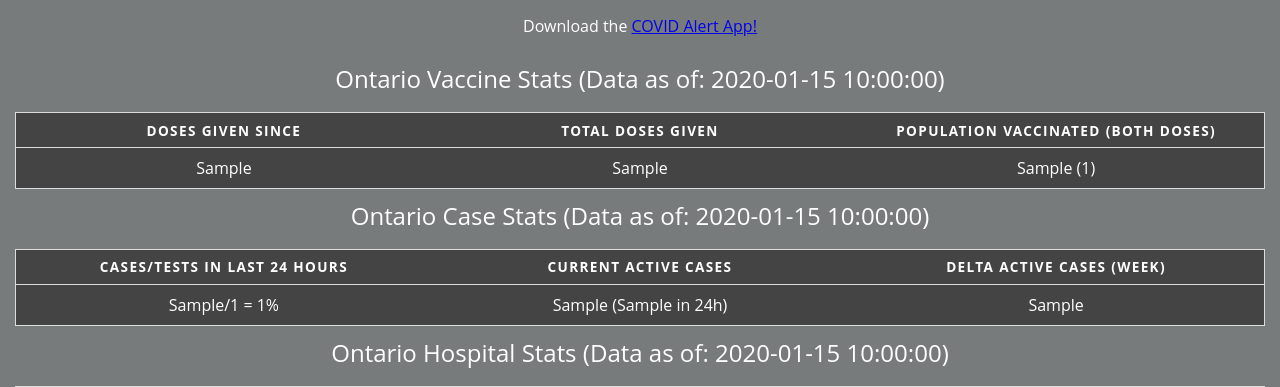
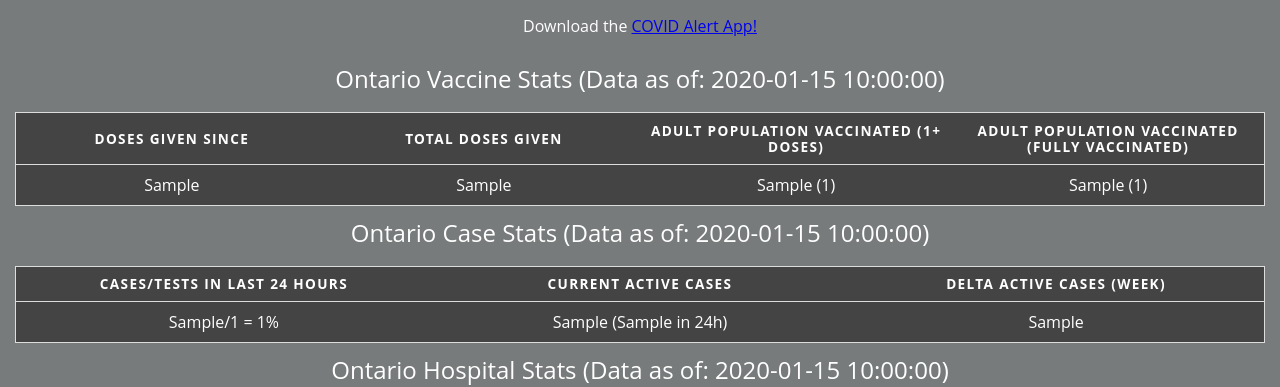
Before and after one commit to r-thakur/covid19, a Flask app: template src/templates/index.html in a window 1280 px wide. Shown: the top 387 px of the page. Run offline with Flask 2, Linux system fonts and the light colour scheme; the template is opened without the code that fills it: most values are stand-ins (such as "Sample title", 1, 10 or a date in 2020); parts of the project's set-up code (start-up, migrations or seed data) failed here and were passed over.

Commit message:
Updated vaccine tracking
Adult population only (14.5 mil to 12 mil)
Tracking single dose+ individuals

```diff
--- a/src/main.py
+++ b/src/main.py
@@ -152,7 +152,9 @@ def covidInfoWithHTML(per100):
                                                                                         DeltaVaccinesAdministered = caseInformation["DeltaVaccinesAdministered"],\
                                                                                             LastUpdatedDate = caseInformation["LastUpdatedDate"],\
                                                                                                 PDFUpdatedDate = caseInformation["PDFUpdatedDate"],\
-                                                                                                    VaccinesCompleted = caseInformation["VaccinesCompleted"])
+                                                                                                    VaccinesCompleted = caseInformation["VaccinesCompleted"],
+                                                                                                    PeopleWithAtLeastOneDose = caseInformation["PeopleWithAtLeastOneDose"],
+                                                                                                    OneDoseVaccinePercentage = caseInformation["OneDoseVaccinePercentage"])
 
 
 @app.route('/refresh')
@@ -279,14 +281,18 @@ def pullCSV():
 
     caseInformation["VaccinesAdministered"] = lastVaccineRow["total_doses_administered"].values[0].replace(",","")
     caseInformation["VaccinesCompleted"] = lastVaccineRow["total_individuals_fully_vaccinated"].values[0].replace(",","")
+
+
+    caseInformation["PeopleWithAtLeastOneDose"] = int(caseInformation["VaccinesAdministered"]) - int(caseInformation["VaccinesCompleted"])
     #print(caseInformation["VaccinesAdministered"])
     caseInformation["PrevVaccinesAdministered"] = prevVaccineRow["total_doses_administered"].values[0]
 
     caseInformation["DeltaVaccinesAdministered"] = str(int(caseInformation["VaccinesAdministered"]) - int(caseInformation["PrevVaccinesAdministered"].replace(",","")))
 
     if caseInformation["VaccinesCompleted"] != "Not Available":
-        vaccinePerPopulationPercentage = str(round((float(caseInformation["VaccinesCompleted"]))/(14.75*10000),2))+"%"
+        vaccinePerPopulationPercentage = str(round((float(caseInformation["VaccinesCompleted"]))/(12*10000),2))+"%"
         caseInformation["VaccinePercentage"] = vaccinePerPopulationPercentage
+        caseInformation["OneDoseVaccinePercentage"] = str(round((float(caseInformation["PeopleWithAtLeastOneDose"]))/(14.75*10000),2))+"%"
 
 
     df = pandas.read_csv(csvFile)
--- a/src/templates/index.html
+++ b/src/templates/index.html
@@ -16,14 +16,16 @@
             <tr>
             <th scope="col">Doses given since {{PrevVaccineDate}}</th>
             <th scope="col">Total Doses Given</th>
-            <th scope="col">Population Vaccinated (Both doses)</th>
+            <th scope="col">Adult Population Vaccinated (1+ Doses)</th>
+            <th scope="col">Adult Population Vaccinated (Fully vaccinated)</th>
             </tr>
         </thead>
         <tbody>
             <tr>
             <td data-label="Doses given since {{PrevVaccineDate}}">{{DeltaVaccinesAdministered}}</td>
             <td data-label="Total Doses Given">{{VaccinesAdministered}}</td>
-            <td data-label="Population Vaccinated (Both doses)">{{VaccinesCompleted}} ({{VaccinePercentage}})</td>
+            <td data-label="Adult Population Vaccinated (1+ Doses)">{{PeopleWithAtLeastOneDose}} ({{OneDoseVaccinePercentage}})</td>
+            <td data-label="Adult Population Vaccinated (Fully vaccinated)">{{VaccinesCompleted}} ({{VaccinePercentage}})</td>
             </tr>
         </tbody>
     </table>
```
